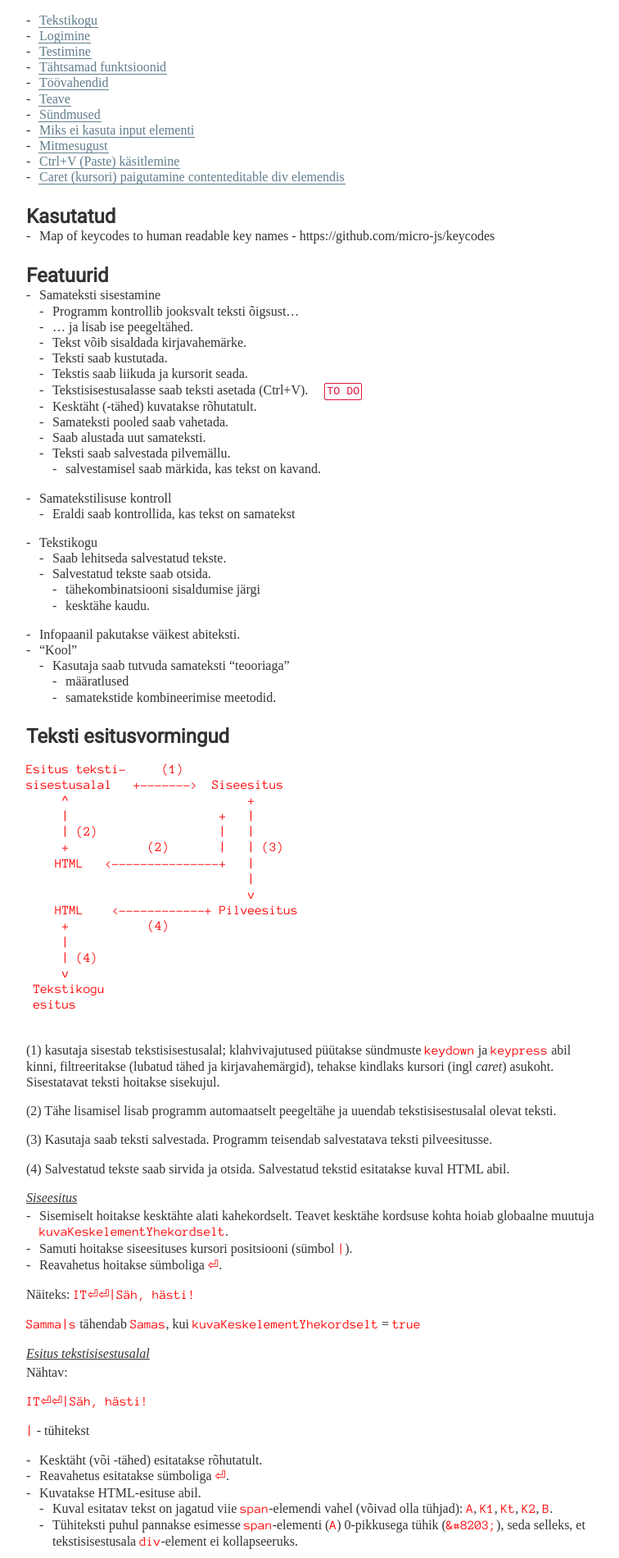
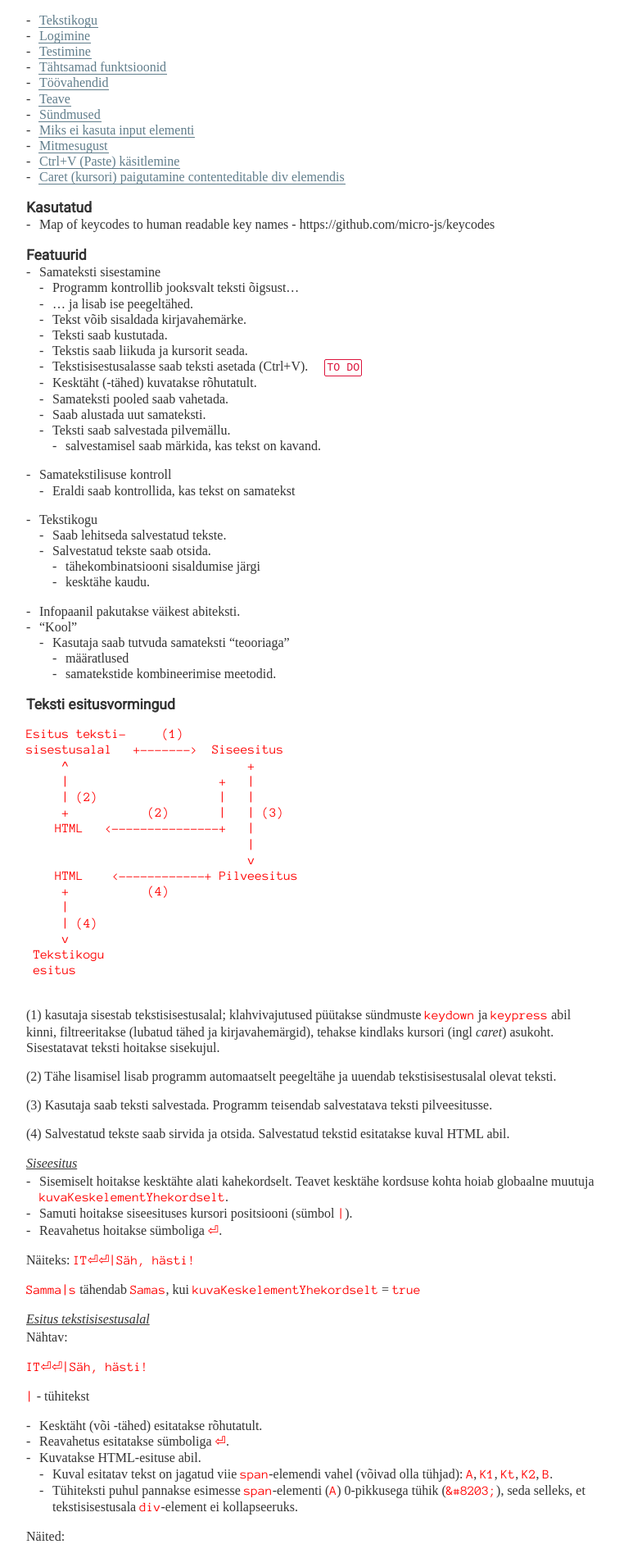
Before and after one commit to PriitParmakson/P-Editor, a Jekyll site: the page built from Arendusdokument.md, in a window 1280 px wide. Shown: the part 343-2243 px from the top of the page at 82% size, without its empty margins (0-756 px from the left). Built offline with Jekyll 4.4.1, drawn with Linux system fonts in a browser that asks for light colours.

Commit message:
Korrektuur.

```diff
--- a/css/Times.scss
+++ b/css/Times.scss
@@ -27,7 +27,7 @@ h1, h2 {
   margin-top: 1em; margin-bottom: 0; }
 
 h1 { font-size: 130%; }
-h2 { }
+h2 { font-size: 110%; }
 
 h3 { font-size: 12pt; font-style: italic; font-weight: normal;
   line-height: 1.2; text-decoration: underline;
```
